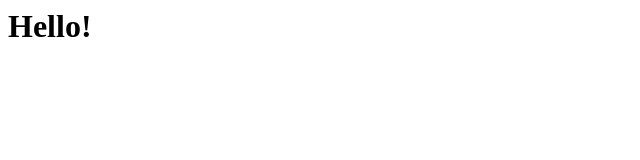
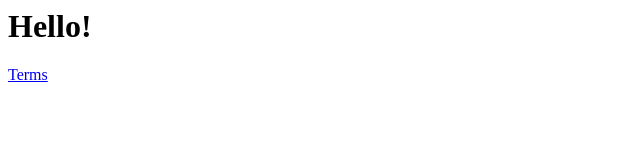
Before and after one commit to verias/denaribot, a plain HTML site: page index.html in a window 1280 px wide. Shown: the full height of the page, 0-640 px from the left. Drawn offline with Linux system fonts and the light colour scheme.

Commit message:
Update index.html

```diff
--- a/index.html
+++ b/index.html
@@ -1 +1,2 @@
 <h1>Hello!</h1>
+<a href="../terms.html">Terms</a>
```
